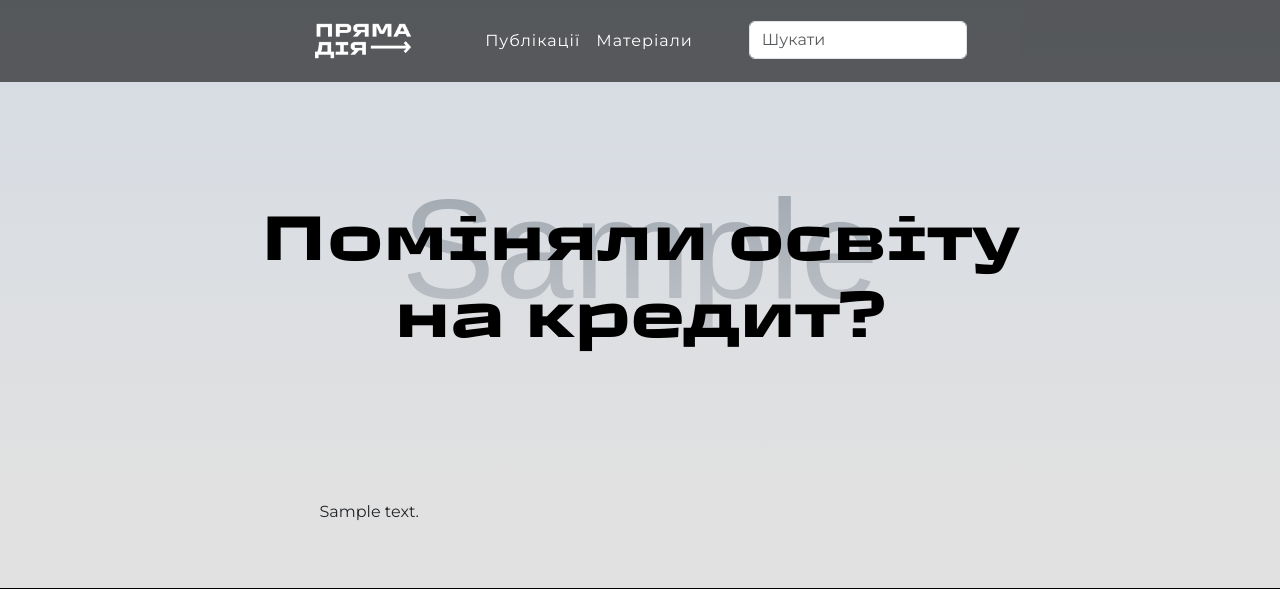
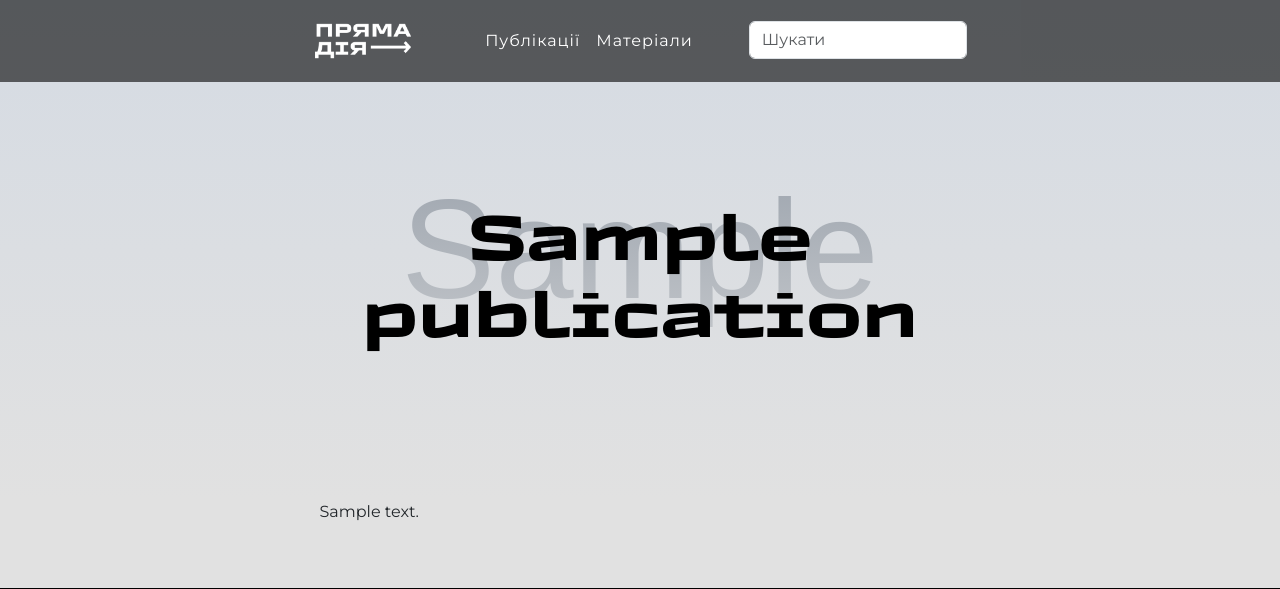
Before and after one commit to hromadianka/pd, a Django app: page /publications/00000000-0000-0000-0000-000000000001 in a window 1280 px wide. Shown: the top 589 px of the page. Run offline with Django 4.2, Linux system fonts and the light colour scheme; tables that the repository leaves empty hold one stand-in row (values such as "Sample post"); grey boxes marked "Sample" are stand-in pictures.

Commit message:
heading bug fix

```diff
--- a/templates/publication.html
+++ b/templates/publication.html
@@ -44,7 +44,7 @@
 				<img width="100%" height="500px" style="object-fit: cover;" src="{{ publication.image.url }}" alt="">
 			</div>
 			<div class="publication-header-title">
-				<h1 class="display-3 text-center" style="color: black;">Поміняли освіту на кредит?</h1>
+				<h1 class="display-3 text-center" style="color: black;">{{ publication.heading | safe }}</h1>
       	<h5 class="mt-4 text-center" style="text-transform: capitalize;"> {{ publication.date_legible | safe }} </h5>
 			</div>
 		</div>
```
